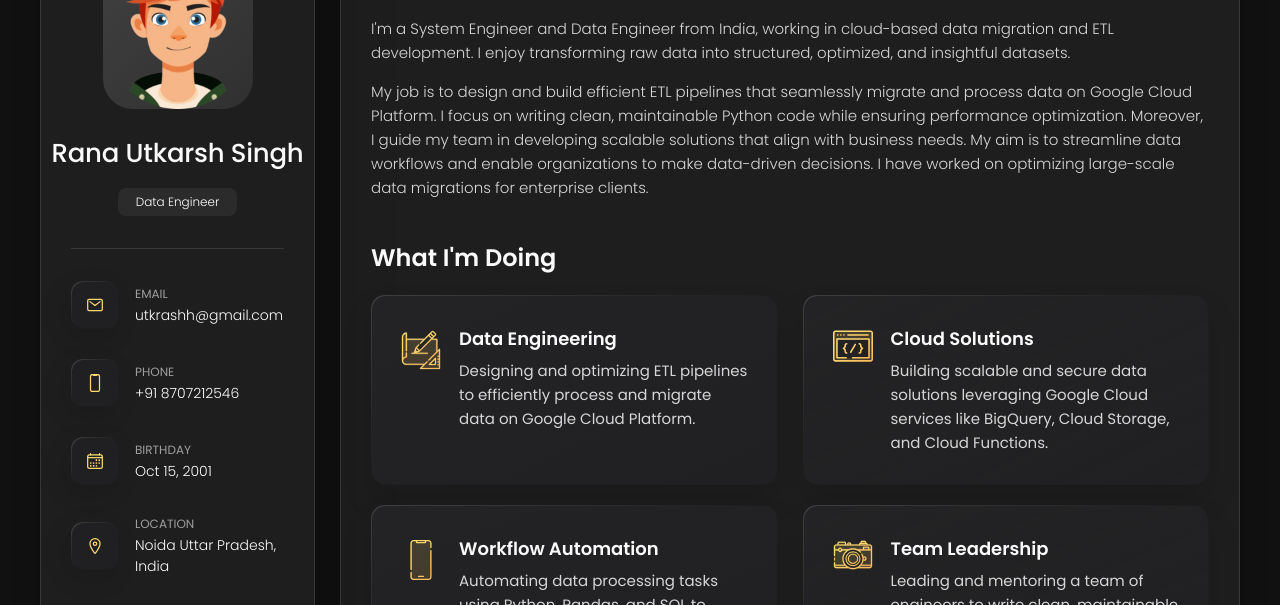
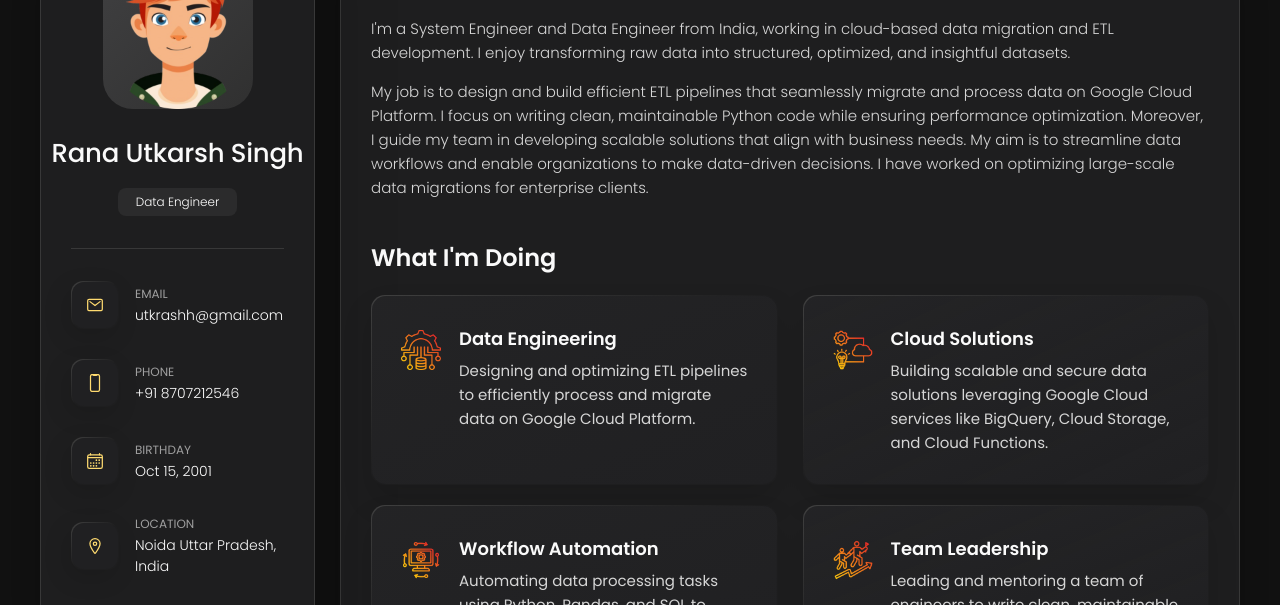
Before and after one commit to Utkrashh/portfolio, a plain HTML site: page index.html in a window 1280 px wide. Shown: the part 162-767 px from the top of the page. Drawn offline with nearby package versions, Linux system fonts and the light colour scheme.

Commit message:
update service icons and alt text in index.html

```diff
--- a/index.html
+++ b/index.html
@@ -243,7 +243,7 @@
             <li class="service-item">
 
               <div class="service-icon-box">
-                <img src="./assets/images/icon-design.svg" alt="design icon" width="40">
+                <img src="./assets/images/icon-data.png" alt="Data Engineering" width="40">
               </div>
 
               <div class="service-content-box">
@@ -260,7 +260,7 @@
             <li class="service-item">
 
               <div class="service-icon-box">
-                <img src="./assets/images/icon-dev.svg" alt="Web development icon" width="40">
+                <img src="./assets/images/icon-cloud.png" alt="Cloud Solutions icon" width="40">
               </div>
 
               <div class="service-content-box">
@@ -277,7 +277,7 @@
             <li class="service-item">
 
               <div class="service-icon-box">
-                <img src="./assets/images/icon-app.svg" alt="mobile app icon" width="40">
+                <img src="./assets/images/icon-auto.png" alt="Workflow Automation" width="40">
               </div>
 
               <div class="service-content-box">
@@ -293,7 +293,7 @@
             <li class="service-item">
 
               <div class="service-icon-box">
-                <img src="./assets/images/icon-photo.svg" alt="camera icon" width="40">
+                <img src="./assets/images/icon-team.png" alt="Team Leadership" width="40">
               </div>
 
               <div class="service-content-box">
```
Also changed, not shown: assets/images/icon-auto.png (added), assets/images/icon-cloud.png (added), assets/images/icon-data.png (added), assets/images/icon-team.png (added).
